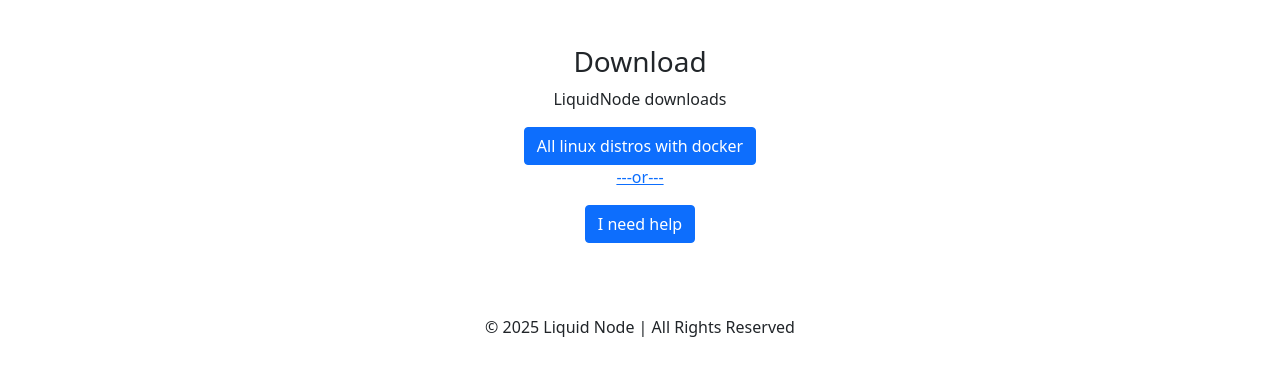
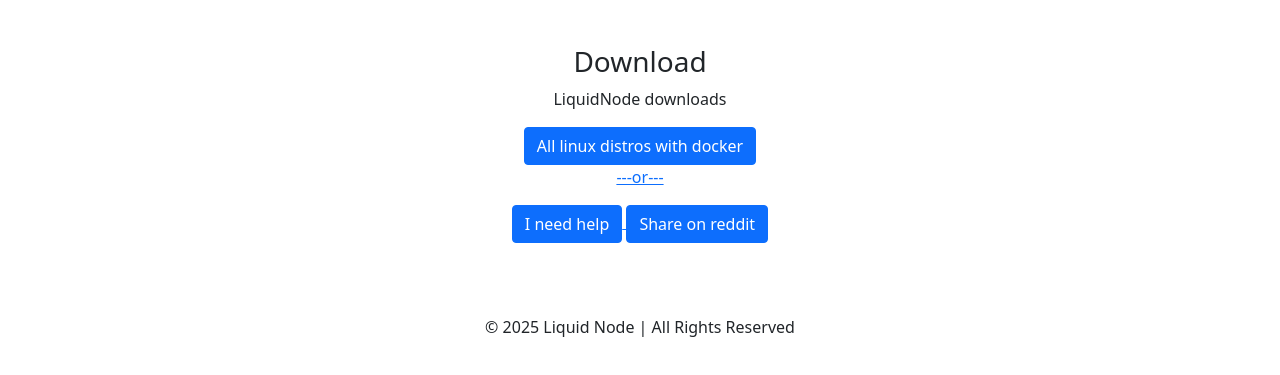
Before and after one commit to electric-otter/liquid-node, a plain HTML site: page index.html in a window 1280 px wide. Shown: the part 661-1036 px from the top of the page. Drawn offline with nearby package versions, Linux system fonts and the light colour scheme.

Commit message:
Update index.html

```diff
--- a/index.html
+++ b/index.html
@@ -45,6 +45,9 @@
               <a href="https://liquidnode.forumotion.com/">
               <button class="btn btn-primary">I need help</button>
           </a>
+              <a href="https://www.reddit.com/submit?url=https://electric-otter.github.io/liquid-node/&title=">
+              <button class="btn btn-primary">Share on reddit</button>
+          </a>
         </div>
 
     </div>
```
